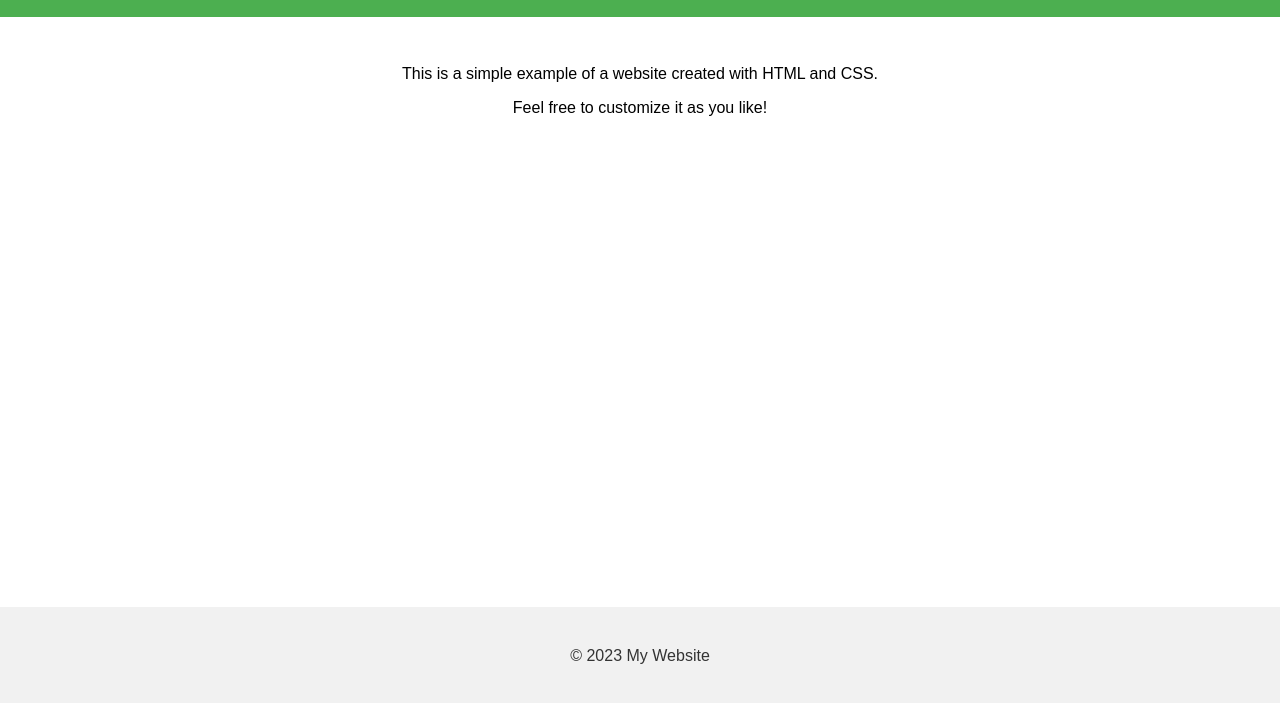
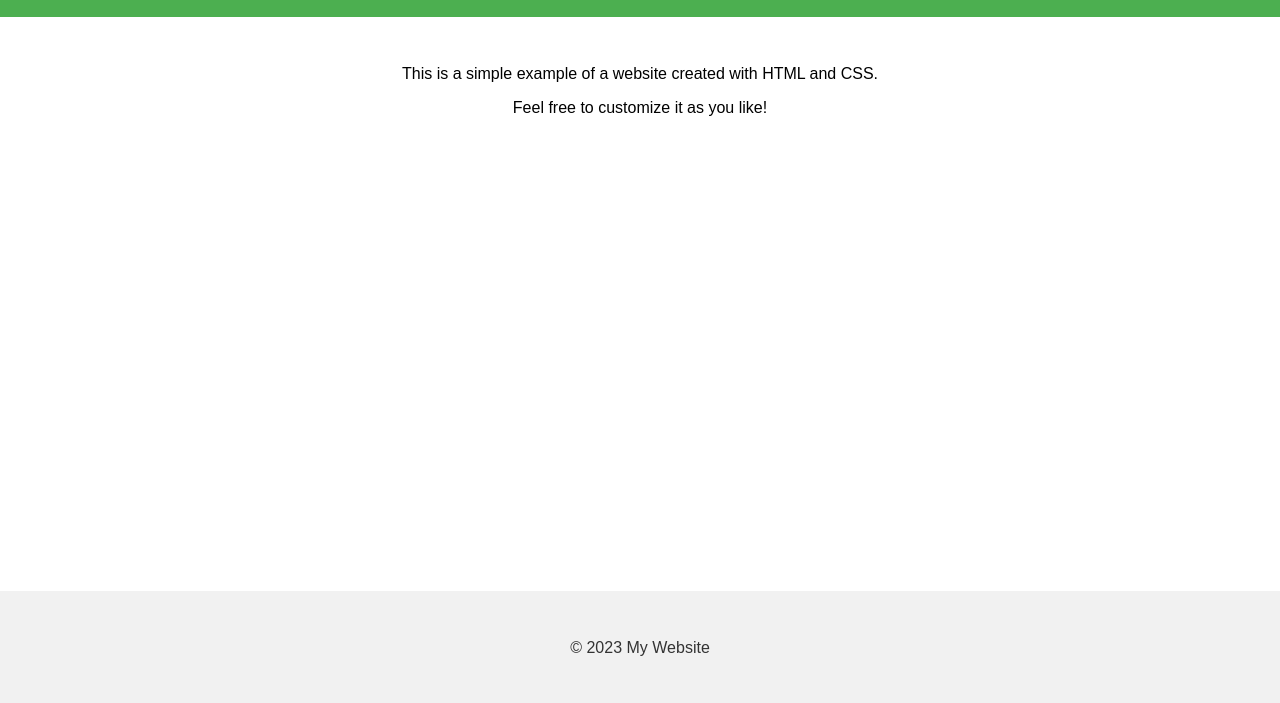
Before and after one commit to Andrexzx05/ejemplo2, a plain HTML site: page index.html in a window 1280 px wide. Shown: the part 95-798 px from the top of the page. Drawn offline with Linux system fonts and the light colour scheme.

Commit message:
merge ejemplo

```diff
--- a/index.html
+++ b/index.html
@@ -22,7 +22,7 @@
         footer {
             background-color: #f1f1f1;
             color: #333;
-            padding: 1.5rem 0;
+            padding: 2rem 0;
             position: fixed;
             bottom: 0;
             width: 100%;
```
